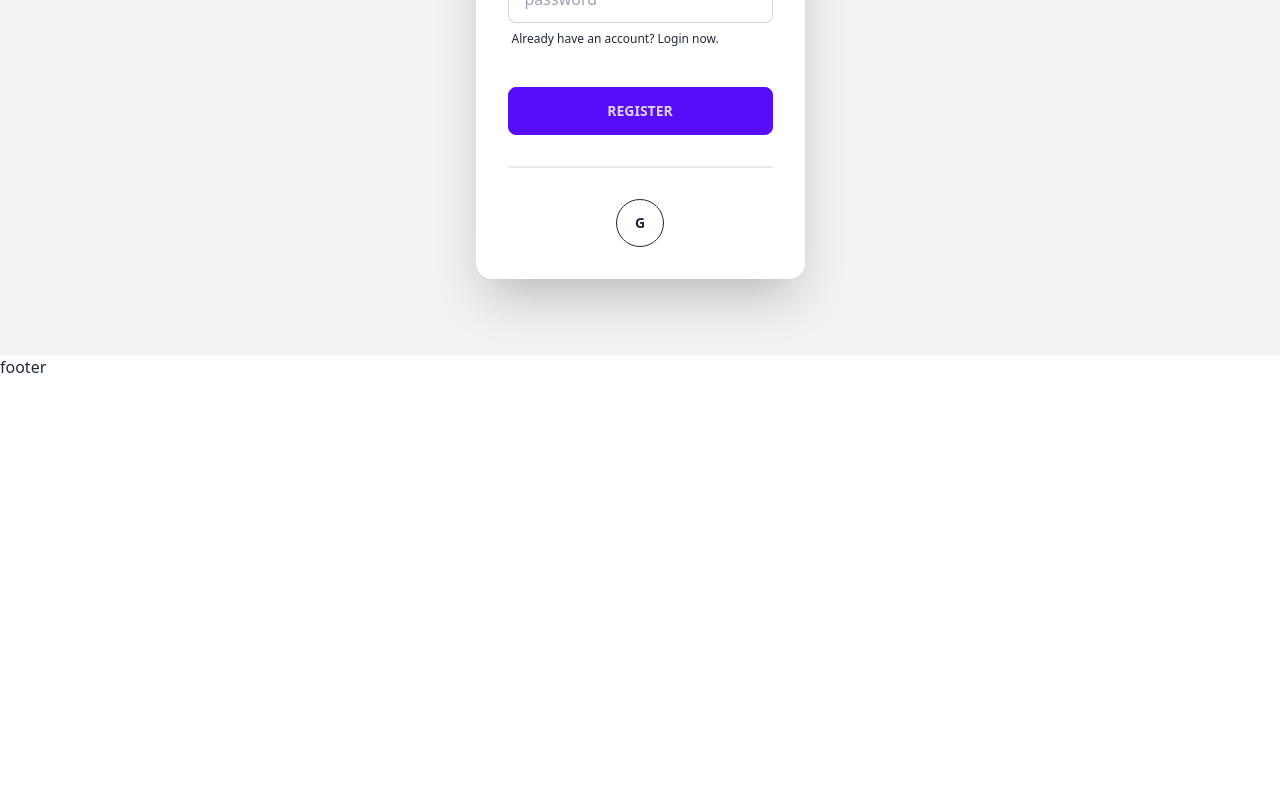
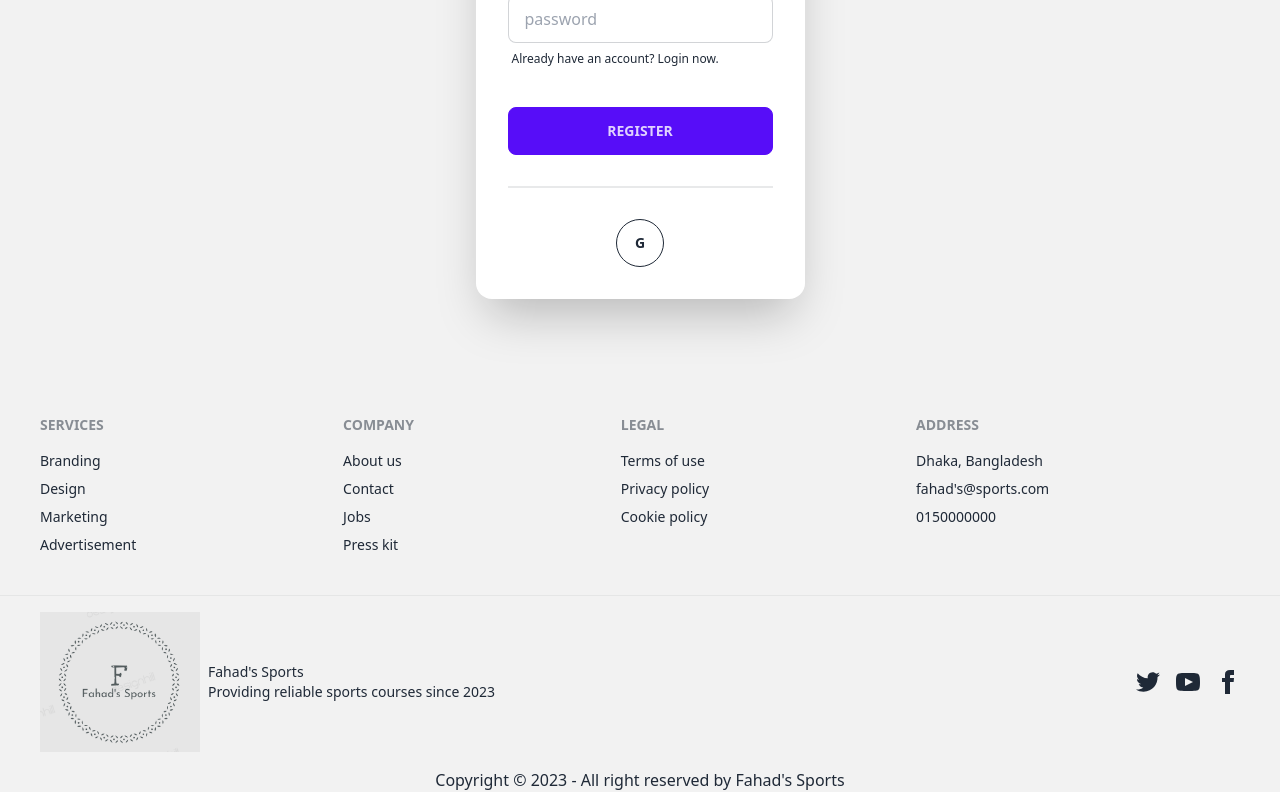
Before and after one commit to asif-fahad/b7a12-summer-camp-client-side-asif-fahad, a React (Vite) app: page /register in a window 1280 px wide. Shown: the part 557-1357 px from the top of the page. Before the commit the page ends 936 px from the top, so only its background shows below. Built offline with nearby package versions, Linux system fonts and the light colour scheme; no server answers.

Commit message:
footer added

```diff
--- a/src/layouts/Main.jsx
+++ b/src/layouts/Main.jsx
@@ -7,7 +7,7 @@
     return (
         <div>
             <Navbar></Navbar>
-            <div>
+            <div className='mt-5 min-h-[calc(100vh-68px)]'>
                 <Outlet></Outlet>
             </div>
             <Footer></Footer>
--- a/src/pages/Shared/Footer.jsx/Footer.jsx
+++ b/src/pages/Shared/Footer.jsx/Footer.jsx
@@ -1,9 +1,56 @@
 import React from 'react';
+import logo from '../../../../public/images/logo.png';
 
 const Footer = () => {
     return (
         <div>
-            footer
+            <footer className="footer p-10 bg-base-200 text-base-content">
+                <div>
+                    <span className="footer-title">Services</span>
+                    <a className="link link-hover">Branding</a>
+                    <a className="link link-hover">Design</a>
+                    <a className="link link-hover">Marketing</a>
+                    <a className="link link-hover">Advertisement</a>
+                </div>
+                <div>
+                    <span className="footer-title">Company</span>
+                    <a className="link link-hover">About us</a>
+                    <a className="link link-hover">Contact</a>
+                    <a className="link link-hover">Jobs</a>
+                    <a className="link link-hover">Press kit</a>
+                </div>
+                <div>
+                    <span className="footer-title">Legal</span>
+                    <a className="link link-hover">Terms of use</a>
+                    <a className="link link-hover">Privacy policy</a>
+                    <a className="link link-hover">Cookie policy</a>
+                </div>
+                <div>
+                    <span className="footer-title">Address</span>
+                    <a className="link link-hover">Dhaka, Bangladesh</a>
+                    <a className="link link-hover">fahad's@sports.com</a>
+                    <a className="link link-hover">0150000000</a>
+                </div>
+            </footer>
+            <footer className="footer px-10 py-4 border-t bg-base-200 text-base-content border-base-300">
+                <div className="items-center grid-flow-col">
+                    {/* <svg width="24" height="24" viewBox="0 0 24 24" xmlns="http://www.w3.org/2000/svg" fillRule="evenodd" clipRule="evenodd" className="fill-current"><path d="M22.672 15.226l-2.432.811.841 2.515c.33 1.019-.209 2.127-1.23 2.456-1.15.325-2.148-.321-2.463-1.226l-.84-2.518-5.013 1.677.84 2.517c.391 1.203-.434 2.542-1.831 2.542-.88 0-1.601-.564-1.86-1.314l-.842-2.516-2.431.809c-1.135.328-2.145-.317-2.463-1.229-.329-1.018.211-2.127 1.231-2.456l2.432-.809-1.621-4.823-2.432.808c-1.355.384-2.558-.59-2.558-1.839 0-.817.509-1.582 1.327-1.846l2.433-.809-.842-2.515c-.33-1.02.211-2.129 1.232-2.458 1.02-.329 2.13.209 2.461 1.229l.842 2.515 5.011-1.677-.839-2.517c-.403-1.238.484-2.553 1.843-2.553.819 0 1.585.509 1.85 1.326l.841 2.517 2.431-.81c1.02-.33 2.131.211 2.461 1.229.332 1.018-.21 2.126-1.23 2.456l-2.433.809 1.622 4.823 2.433-.809c1.242-.401 2.557.484 2.557 1.838 0 .819-.51 1.583-1.328 1.847m-8.992-6.428l-5.01 1.675 1.619 4.828 5.011-1.674-1.62-4.829z"></path></svg> */}
+                    <img src={logo} alt="Fahad's Toys" className='w-40' />
+                    <p>Fahad's Sports <br />Providing reliable sports courses since 2023</p>
+                </div>
+                <div className="md:place-self-center md:justify-self-end">
+                    <div className="grid grid-flow-col gap-4">
+                        <a><svg xmlns="http://www.w3.org/2000/svg" width="24" height="24" viewBox="0 0 24 24" className="fill-current"><path d="M24 4.557c-.883.392-1.832.656-2.828.775 1.017-.609 1.798-1.574 2.165-2.724-.951.564-2.005.974-3.127 1.195-.897-.957-2.178-1.555-3.594-1.555-3.179 0-5.515 2.966-4.797 6.045-4.091-.205-7.719-2.165-10.148-5.144-1.29 2.213-.669 5.108 1.523 6.574-.806-.026-1.566-.247-2.229-.616-.054 2.281 1.581 4.415 3.949 4.89-.693.188-1.452.232-2.224.084.626 1.956 2.444 3.379 4.6 3.419-2.07 1.623-4.678 2.348-7.29 2.04 2.179 1.397 4.768 2.212 7.548 2.212 9.142 0 14.307-7.721 13.995-14.646.962-.695 1.797-1.562 2.457-2.549z"></path></svg></a>
+                        <a><svg xmlns="http://www.w3.org/2000/svg" width="24" height="24" viewBox="0 0 24 24" className="fill-current"><path d="M19.615 3.184c-3.604-.246-11.631-.245-15.23 0-3.897.266-4.356 2.62-4.385 8.816.029 6.185.484 8.549 4.385 8.816 3.6.245 11.626.246 15.23 0 3.897-.266 4.356-2.62 4.385-8.816-.029-6.185-.484-8.549-4.385-8.816zm-10.615 12.816v-8l8 3.993-8 4.007z"></path></svg></a>
+                        <a><svg xmlns="http://www.w3.org/2000/svg" width="24" height="24" viewBox="0 0 24 24" className="fill-current"><path d="M9 8h-3v4h3v12h5v-12h3.642l.358-4h-4v-1.667c0-.955.192-1.333 1.115-1.333h2.885v-5h-3.808c-3.596 0-5.192 1.583-5.192 4.615v3.385z"></path></svg></a>
+                    </div>
+                </div>
+            </footer>
+            <footer>
+                <div className='text-center bg-base-200 mb-2'>
+                    <p>Copyright © 2023 - All right reserved by Fahad's Sports</p>
+                </div>
+            </footer>
         </div>
     );
 };
```
